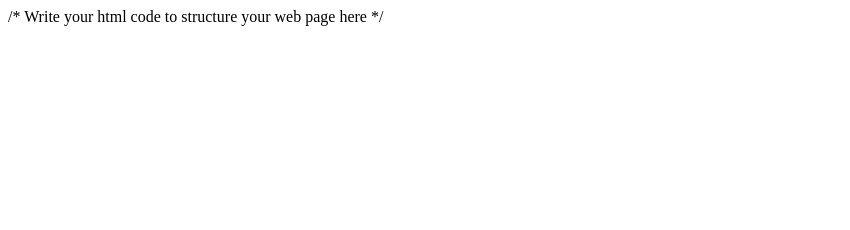
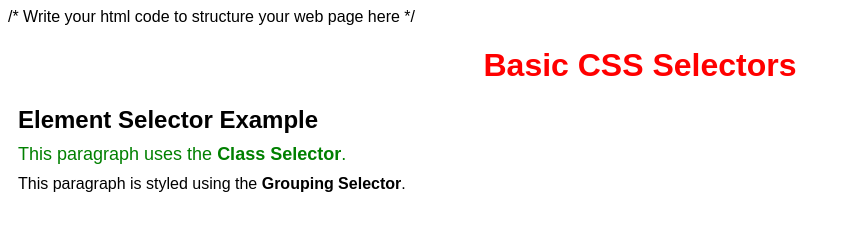
Before and after one commit to 1U25CA067-PRATHIHASINI/prathihasini-HTML3--SELECTOR-, a website: page index.html in a window 1280 px wide. Shown: the whole page, without its empty margins (0-850 px from the left). Drawn offline with Linux system fonts and the light colour scheme.

Commit message:
Update index.html

```diff
--- a/index.html
+++ b/index.html
@@ -6,7 +6,31 @@
 
     <style>
         /* Write your CSS here */
+         * {
+            font-family: Arial, sans-serif;
+        }
 
+        /* Element Selector */
+        h1 {
+            color: darkblue;
+            text-align: center;
+        }
+
+        /* ID Selector */
+        #heading {
+            color: red;
+        }
+
+        /* Class Selector */
+        .info {
+            color: green;
+            font-size: 18px;
+        }
+
+        h2,
+        p {
+            margin: 10px;
+        }
     </style>
 
 </head>
@@ -14,6 +38,16 @@
 <body>
 
      /* Write your html code to structure your web page here */
+    <h1 id="heading">Basic CSS Selectors</h1>
 
+    <h2>Element Selector Example</h2>
+
+    <p class="info">
+        This paragraph uses the <strong>Class Selector</strong>.
+    </p>
+
+    <p>
+        This paragraph is styled using the <strong>Grouping Selector</strong>.
+    </p>
 </body>
 </html>
```
